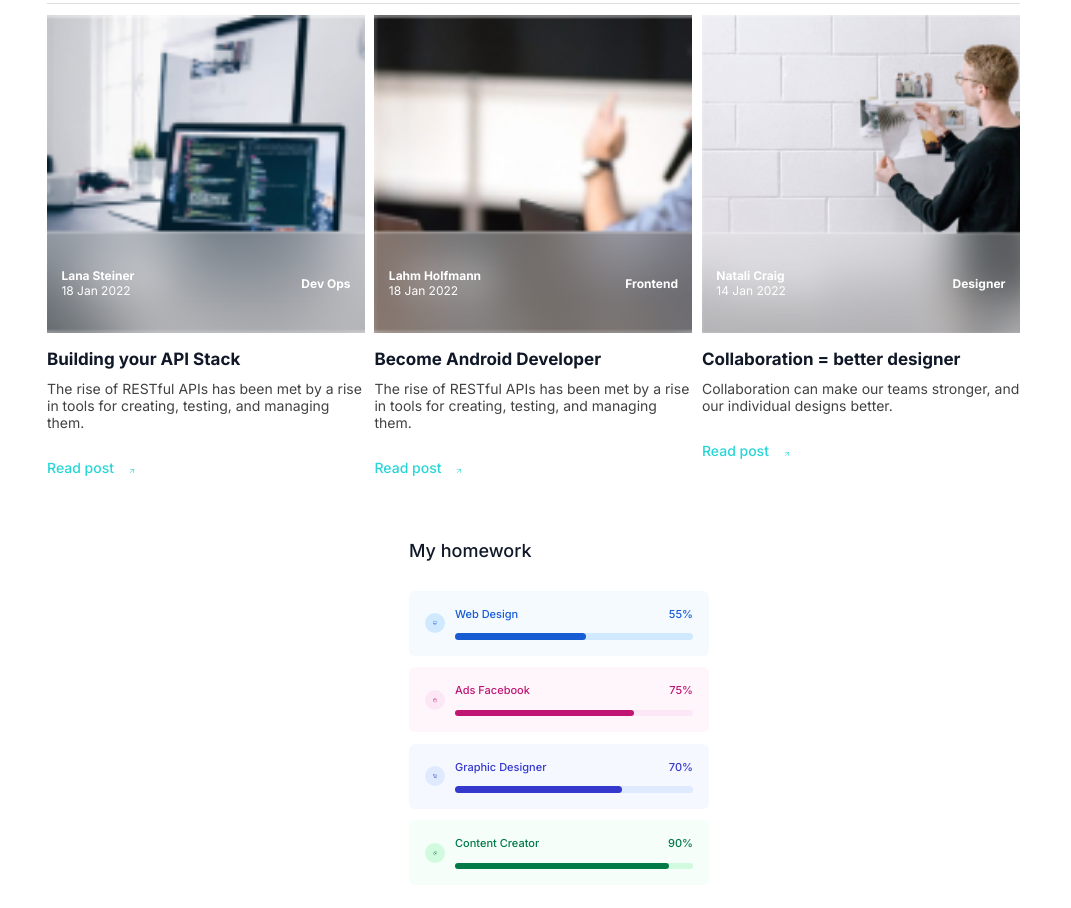
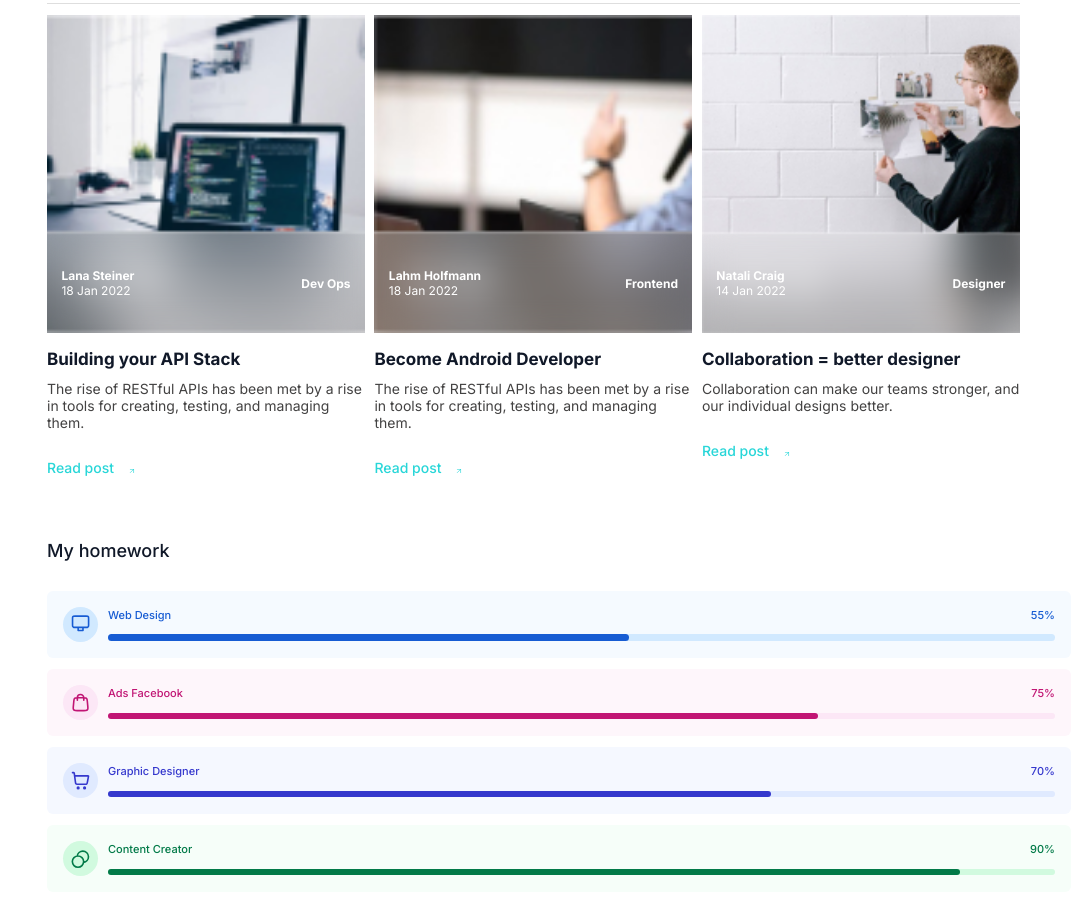
Before and after one commit to Victor-Umeh/Learn-Hub_E-Learning, a plain HTML site: page courses.html in a window 1280 px wide. Shown: the part 1388-2296 px from the top of the page, without its empty margins (209-1280 px from the left). Drawn offline with Linux system fonts and the light colour scheme; files whose address does not match are found by name.

Commit message:
Increased width of icons

```diff
--- a/src/css/courses.css
+++ b/src/css/courses.css
@@ -289,8 +289,8 @@ body {
   display: flex;
   align-items: center;
   justify-content: center;
-  width: 20px;
-  height: 20px;
+  width: 35px;
+  height: 35px;
   border-radius: 2em;
   padding: 0.8rem;
 }
@@ -310,8 +310,8 @@ body {
   stroke: var(--loader-green);
 }
 .homework svg {
-  width: 17px;
-  height: 16px;
+  width: 26px;
+  height: 26px;
 }
 .homework__details {
   display: flex;
@@ -531,7 +531,7 @@ body {
     width: 23ch;
   }
   .home__work-sect {
-    max-width: 300px;
+    /* max-width: 300px; */
   }
 }
 @media (min-width: 1400px) {
```
